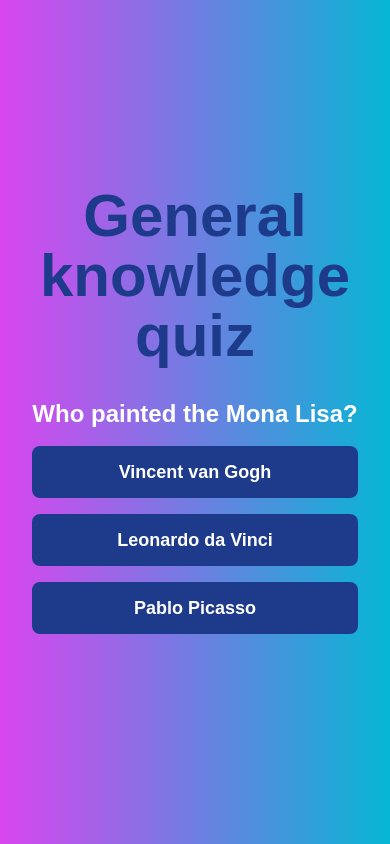
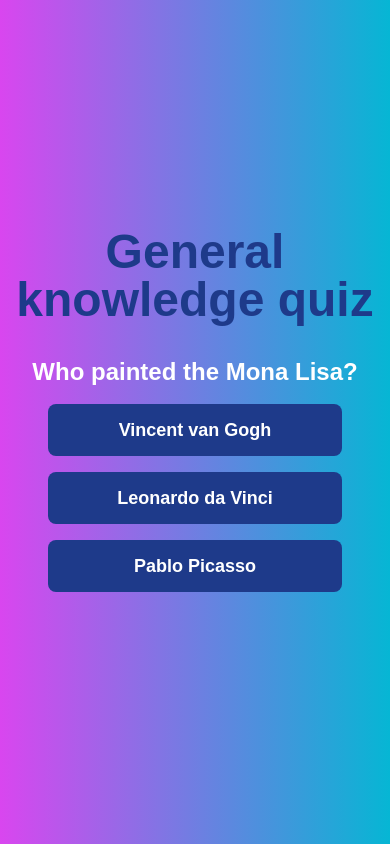
Before and after one commit to FabricioAcuna/quiz-group-task, a Next.js app: page /quiz in a window 390 px wide. Built offline with nearby package versions, Linux system fonts and the light colour scheme.

Commit message:
fixat lite i index och quiz för bättre layout i mobil

```diff
--- a/pages/index.js
+++ b/pages/index.js
@@ -2,8 +2,8 @@ import Link from "next/link";
 
 export default function Home() {
   return (
-    <div className="flex flex-col items-center justify-center min-h-screen bg-gradient-to-b from-indigo-500 to-pink-500">
-      <h1 className="text-8xl font-extrabold text-blue-900 mb-6">Quiz Arena</h1>
+    <div className="flex flex-col items-center justify-center text-center min-h-screen bg-gradient-to-b from-indigo-500 to-pink-500">
+      <h1 className="text-5xl md:text-8xl font-extrabold text-blue-900 mb-6">Quiz Arena</h1>
       <h2 className="text-3xl text-white mb-12 font-semibold">
         Test your general knowledge with a quiz!
       </h2>
--- a/pages/quiz.js
+++ b/pages/quiz.js
@@ -34,7 +34,7 @@ export default function Quiz() {
 
   return (
     <div className="min-h-screen bg-gradient-to-r from-fuchsia-500 to-cyan-500  flex flex-col justify-center items-center py-10">
-      <h1 className="text-blue-900 text-6xl font-bold text-center mb-8">
+      <h1 className="text-blue-900 text-5xl md:text-6xl font-bold text-center mb-8">
         General knowledge quiz
       </h1>
       {/* <h2 className="text-white text-2xl mb-6">Score: {score}</h2> */}
@@ -65,7 +65,7 @@ export default function Quiz() {
 
         <div className="text-center mb-6">
         <p className="text-white text-2xl font-semibold mb-4">{question.text}</p>
-        <div className="flex flex-col gap-4 justify-center">
+        <div className="flex flex-col gap-4 justify-center mx-4">
           {question.alt.map((answer, answerIndex) => {
             const answerState = selectedAnswers[currentQuestionIndex];
             let buttonClass =
```
